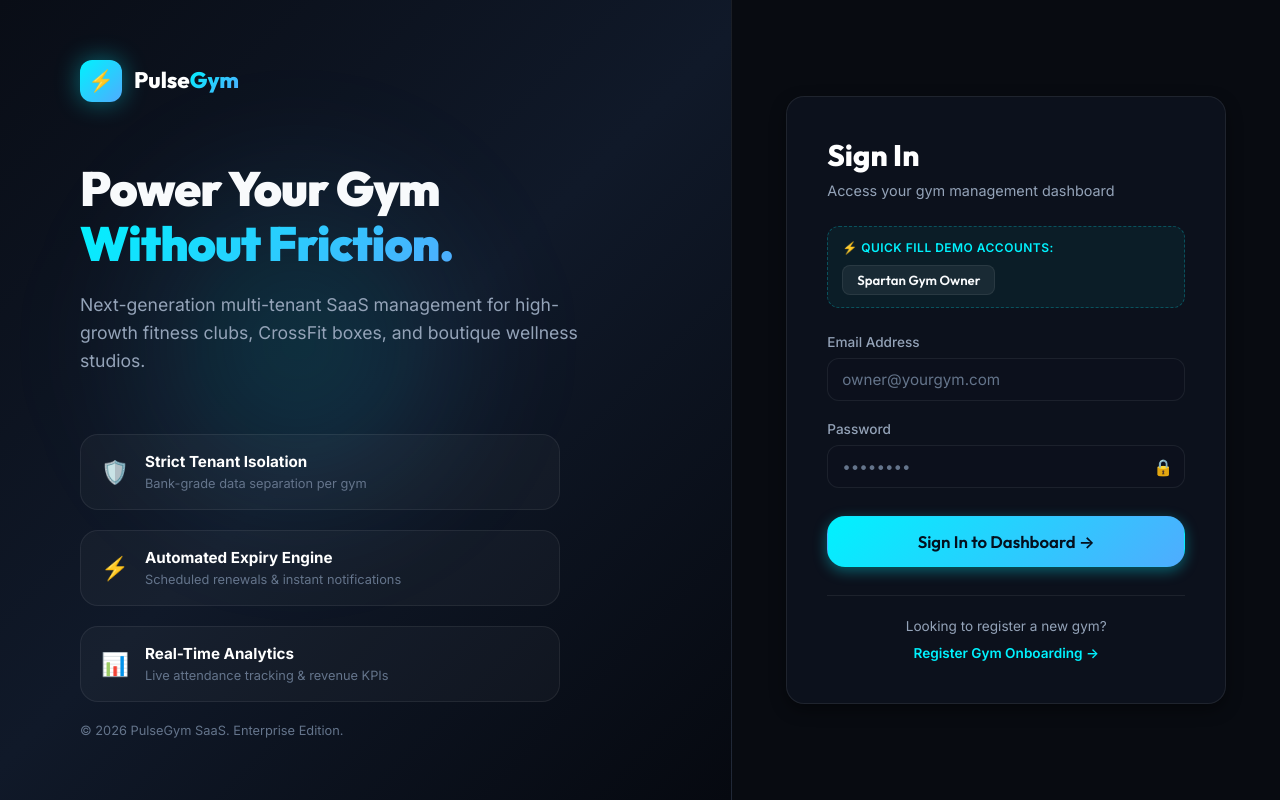
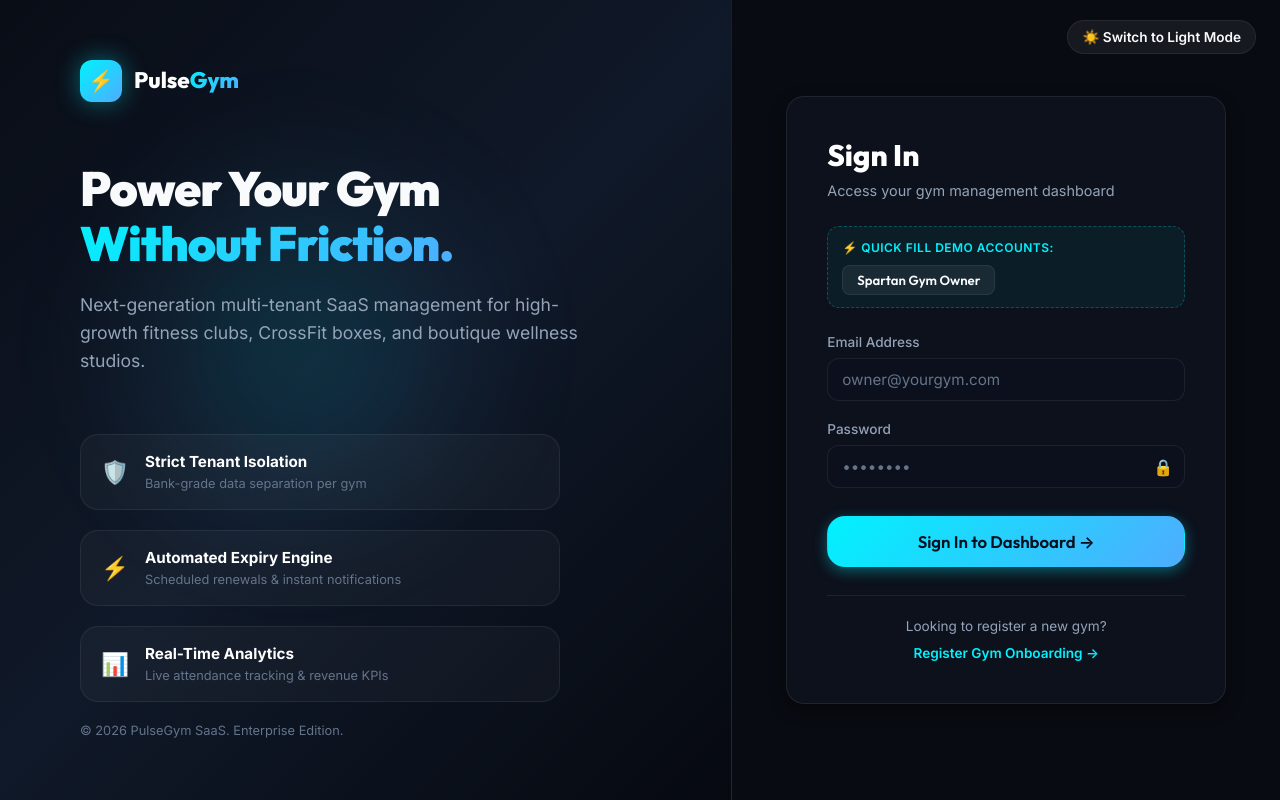
Before and after one commit to skygupta0/gym-management-saas, an Angular app in the folder gym-saas-frontend/: page /auth/login in a window 1280 px wide. Built offline with nearby package versions, Linux system fonts and the light colour scheme.

Commit message:
feat(theme): add global theme toggle button and ThemeService supporting Dark and Light mode

```diff
--- /dev/null
+++ b/gym-saas-frontend/src/app/core/services/theme.service.ts
@@ -0,0 +1,50 @@
+import { Injectable, computed, signal } from '@angular/core';
+
+export type ThemeMode = 'dark' | 'light';
+const THEME_STORAGE_KEY = 'pulse_theme';
+
+@Injectable({
+  providedIn: 'root'
+})
+export class ThemeService {
+  readonly currentTheme = signal<ThemeMode>(this.getInitialTheme());
+  readonly isDarkMode = computed(() => this.currentTheme() === 'dark');
+
+  constructor() {
+    this.applyTheme(this.currentTheme());
+  }
+
+  toggleTheme(): void {
+    const nextTheme: ThemeMode = this.currentTheme() === 'dark' ? 'light' : 'dark';
+    this.setTheme(nextTheme);
+  }
+
+  setTheme(theme: ThemeMode): void {
+    this.currentTheme.set(theme);
+    localStorage.setItem(THEME_STORAGE_KEY, theme);
+    this.applyTheme(theme);
+  }
+
+  private applyTheme(theme: ThemeMode): void {
+    if (typeof document !== 'undefined') {
+      const body = document.body;
+      if (theme === 'light') {
+        body.classList.remove('dark-theme');
+        body.classList.add('light-theme');
+      } else {
+        body.classList.remove('light-theme');
+        body.classList.add('dark-theme');
+      }
+    }
+  }
+
+  private getInitialTheme(): ThemeMode {
+    if (typeof localStorage !== 'undefined') {
+      const saved = localStorage.getItem(THEME_STORAGE_KEY) as ThemeMode;
+      if (saved === 'light' || saved === 'dark') {
+        return saved;
+      }
+    }
+    return 'dark';
+  }
+}
--- a/gym-saas-frontend/src/app/features/auth/login/login.component.ts
+++ b/gym-saas-frontend/src/app/features/auth/login/login.component.ts
@@ -3,6 +3,7 @@ import { CommonModule } from '@angular/common';
 import { FormBuilder, ReactiveFormsModule, Validators } from '@angular/forms';
 import { Router, RouterLink } from '@angular/router';
 import { AuthService } from '../../../core/services/auth.service';
+import { ThemeService } from '../../../core/services/theme.service';
 import { FormErrorUtil } from '../../../core/util/form-error.util';
 import { ToastContainerComponent } from '../../../shared/components/toast-container/toast-container.component';
 
@@ -12,6 +13,13 @@ import { ToastContainerComponent } from '../../../shared/components/toast-contai
   imports: [CommonModule, ReactiveFormsModule, RouterLink, ToastContainerComponent],
   template: `
     <div class="login-layout">
+      <!-- Floating Top Theme Toggle -->
+      <div class="login-top-actions">
+        <button type="button" class="theme-toggle-btn" (click)="themeService.toggleTheme()" [title]="themeService.isDarkMode() ? 'Switch to Light Mode' : 'Switch to Dark Mode'">
+          <span>{{ themeService.isDarkMode() ? '☀️ Switch to Light Mode' : '🌙 Switch to Dark Mode' }}</span>
+        </button>
+      </div>
+
       <!-- Left Visual Showcase -->
       <div class="login-showcase">
         <div class="showcase-glow"></div>
@@ -143,6 +151,14 @@ import { ToastContainerComponent } from '../../../shared/components/toast-contai
       min-height: 100vh;
       display: flex;
       background: var(--bg-app);
+      position: relative;
+    }
+
+    .login-top-actions {
+      position: absolute;
+      top: 20px;
+      right: 24px;
+      z-index: 100;
     }
 
     /* Left Showcase */
@@ -371,6 +387,7 @@ import { ToastContainerComponent } from '../../../shared/components/toast-contai
 export class LoginComponent {
   private readonly fb = inject(FormBuilder);
   private readonly authService = inject(AuthService);
+  readonly themeService = inject(ThemeService);
   private readonly router = inject(Router);
 
   readonly isLoading = signal<boolean>(false);
--- a/gym-saas-frontend/src/app/features/auth/onboard/onboard.component.ts
+++ b/gym-saas-frontend/src/app/features/auth/onboard/onboard.component.ts
@@ -3,6 +3,7 @@ import { CommonModule } from '@angular/common';
 import { FormBuilder, ReactiveFormsModule, Validators } from '@angular/forms';
 import { Router, RouterLink } from '@angular/router';
 import { AuthService } from '../../../core/services/auth.service';
+import { ThemeService } from '../../../core/services/theme.service';
 import { BusinessType, TenantOnboardRequest } from '../../../core/models/auth.models';
 import { FormErrorUtil } from '../../../core/util/form-error.util';
 import { ToastContainerComponent } from '../../../shared/components/toast-container/toast-container.component';
@@ -19,6 +20,9 @@ import { ToastContainerComponent } from '../../../shared/components/toast-contai
           <span class="brand-name">Pulse<span class="text-gradient">Gym</span></span>
         </a>
         <div class="header-right">
+          <button type="button" class="theme-toggle-btn" (click)="themeService.toggleTheme()">
+            <span>{{ themeService.isDarkMode() ? '☀️ Light' : '🌙 Dark' }}</span>
+          </button>
           <span>Already registered?</span>
           <a routerLink="/auth/login" class="btn btn-secondary btn-sm">Sign In</a>
         </div>
@@ -558,6 +562,7 @@ import { ToastContainerComponent } from '../../../shared/components/toast-contai
 export class OnboardComponent {
   private readonly fb = inject(FormBuilder);
   private readonly authService = inject(AuthService);
+  readonly themeService = inject(ThemeService);
   private readonly router = inject(Router);
 
   readonly currentStep = signal<number>(1);
--- a/gym-saas-frontend/src/app/layout/main-layout/main-layout.component.ts
+++ b/gym-saas-frontend/src/app/layout/main-layout/main-layout.component.ts
@@ -3,6 +3,8 @@ import { CommonModule } from '@angular/common';
 import { RouterOutlet, RouterLink, RouterLinkActive } from '@angular/router';
 import { AuthService } from '../../core/services/auth.service';
 import { ToastContainerComponent } from '../../shared/components/toast-container/toast-container.component';
+
+import { ThemeService } from '../../core/services/theme.service';
 
 @Component({
   selector: 'app-main-layout',
@@ -87,9 +89,9 @@ import { ToastContainerComponent } from '../../shared/components/toast-container
           </div>
 
           <div class="topbar-right">
-            <!-- Theme Toggle -->
-            <button class="icon-action-btn" (click)="toggleTheme()" title="Toggle Theme">
-              {{ isDarkMode() ? '☀️' : '🌙' }}
+            <!-- Theme Toggle Button -->
+            <button type="button" class="theme-toggle-btn" (click)="themeService.toggleTheme()" [title]="themeService.isDarkMode() ? 'Switch to Light Mode' : 'Switch to Dark Mode'">
+              <span>{{ themeService.isDarkMode() ? '☀️ Light Mode' : '🌙 Dark Mode' }}</span>
             </button>
 
             <!-- User Menu -->
@@ -509,25 +511,14 @@ import { ToastContainerComponent } from '../../shared/components/toast-container
 })
 export class MainLayoutComponent {
   readonly authService = inject(AuthService);
+  readonly themeService = inject(ThemeService);
   readonly isSidebarCollapsed = signal<boolean>(false);
-  readonly isDarkMode = signal<boolean>(true);
   readonly isUserMenuOpen = signal<boolean>(false);
 
   toggleSidebar(): void {
     this.isSidebarCollapsed.update(v => !v);
   }
 
-  toggleTheme(): void {
-    this.isDarkMode.update(v => !v);
-    if (this.isDarkMode()) {
-      document.body.classList.remove('light-theme');
-      document.body.classList.add('dark-theme');
-    } else {
-      document.body.classList.remove('dark-theme');
-      document.body.classList.add('light-theme');
-    }
-  }
-
   toggleUserMenu(): void {
     this.isUserMenuOpen.update(v => !v);
   }
--- a/gym-saas-frontend/src/styles.css
+++ b/gym-saas-frontend/src/styles.css
@@ -76,23 +76,74 @@
 
 /* Light Theme Variables */
 body.light-theme {
-  --bg-app: #f1f5f9;
+  --bg-app: #f4f6fb;
   --bg-sidebar: #ffffff;
-  --bg-card: rgba(255, 255, 255, 0.85);
+  --bg-card: rgba(255, 255, 255, 0.95);
   --bg-card-hover: #ffffff;
   --bg-surface: #ffffff;
   --bg-input: #f8fafc;
   --bg-modal: #ffffff;
   --border-subtle: rgba(0, 0, 0, 0.08);
-  --border-hover: rgba(0, 0, 0, 0.15);
+  --border-hover: rgba(0, 0, 0, 0.16);
   --text-primary: #0f172a;
   --text-secondary: #475569;
-  --text-muted: #94a3b8;
-  --shadow-sm: 0 2px 4px rgba(0, 0, 0, 0.05);
-  --shadow-md: 0 6px 16px rgba(0, 0, 0, 0.08);
-  --shadow-lg: 0 12px 32px rgba(0, 0, 0, 0.12);
-  --glass-bg: rgba(255, 255, 255, 0.75);
+  --text-muted: #64748b;
+  --shadow-sm: 0 2px 6px rgba(0, 0, 0, 0.04);
+  --shadow-md: 0 8px 24px rgba(0, 0, 0, 0.06);
+  --shadow-lg: 0 16px 40px rgba(0, 0, 0, 0.09);
+  --glass-bg: rgba(255, 255, 255, 0.9);
   --glass-border: 1px solid rgba(0, 0, 0, 0.08);
+}
+
+body.light-theme .login-showcase {
+  background: linear-gradient(135deg, #e2e8f0 0%, #cbd5e1 50%, #f1f5f9 100%);
+}
+
+body.light-theme .login-showcase .showcase-title,
+body.light-theme .login-showcase .showcase-brand-name,
+body.light-theme .login-showcase .feature-text strong {
+  color: #0f172a !important;
+}
+
+body.light-theme .login-showcase .showcase-desc,
+body.light-theme .login-showcase .feature-text span {
+  color: #475569 !important;
+}
+
+body.light-theme .login-showcase .feature-item {
+  background: rgba(255, 255, 255, 0.7);
+  border-color: rgba(0, 0, 0, 0.08);
+}
+
+body.light-theme .layout-topbar {
+  background: rgba(255, 255, 255, 0.85);
+  border-bottom: 1px solid rgba(0, 0, 0, 0.08);
+}
+
+body.light-theme .modal-dialog {
+  background: #ffffff;
+  border-color: rgba(0, 0, 0, 0.1);
+  box-shadow: 0 20px 50px rgba(0, 0, 0, 0.15);
+}
+
+body.light-theme .modal-title,
+body.light-theme .page-title,
+body.light-theme .login-title,
+body.light-theme .step-heading h2,
+body.light-theme .section-header h3,
+body.light-theme .user-fullname,
+body.light-theme .stat-value {
+  color: #0f172a !important;
+}
+
+body.light-theme .data-table th {
+  background: #f8fafc;
+  color: #64748b;
+  border-bottom: 1px solid rgba(0, 0, 0, 0.08);
+}
+
+body.light-theme .data-table tbody tr:hover {
+  background: rgba(0, 0, 0, 0.02);
 }
 
 /* Reset & Box Sizing */
@@ -111,6 +162,40 @@ html, body {
   -webkit-font-smoothing: antialiased;
   -moz-osx-font-smoothing: grayscale;
   overflow-x: hidden;
+  transition: background-color 0.25s ease, color 0.25s ease;
+}
+
+/* Theme Toggle Button */
+.theme-toggle-btn {
+  display: inline-flex;
+  align-items: center;
+  gap: 8px;
+  padding: 8px 14px;
+  background: rgba(255, 255, 255, 0.06);
+  border: 1px solid var(--border-subtle);
+  border-radius: 999px;
+  color: var(--text-primary);
+  font-size: 0.85rem;
+  font-weight: 600;
+  cursor: pointer;
+  transition: all var(--transition-fast);
+  user-select: none;
+}
+
+.theme-toggle-btn:hover {
+  background: rgba(255, 255, 255, 0.12);
+  border-color: var(--border-hover);
+  transform: scale(1.02);
+}
+
+body.light-theme .theme-toggle-btn {
+  background: #ffffff;
+  border-color: rgba(0, 0, 0, 0.12);
+  box-shadow: 0 2px 6px rgba(0, 0, 0, 0.04);
+}
+
+body.light-theme .theme-toggle-btn:hover {
+  background: #f8fafc;
 }
 
 h1, h2, h3, h4, h5, h6 {
```
